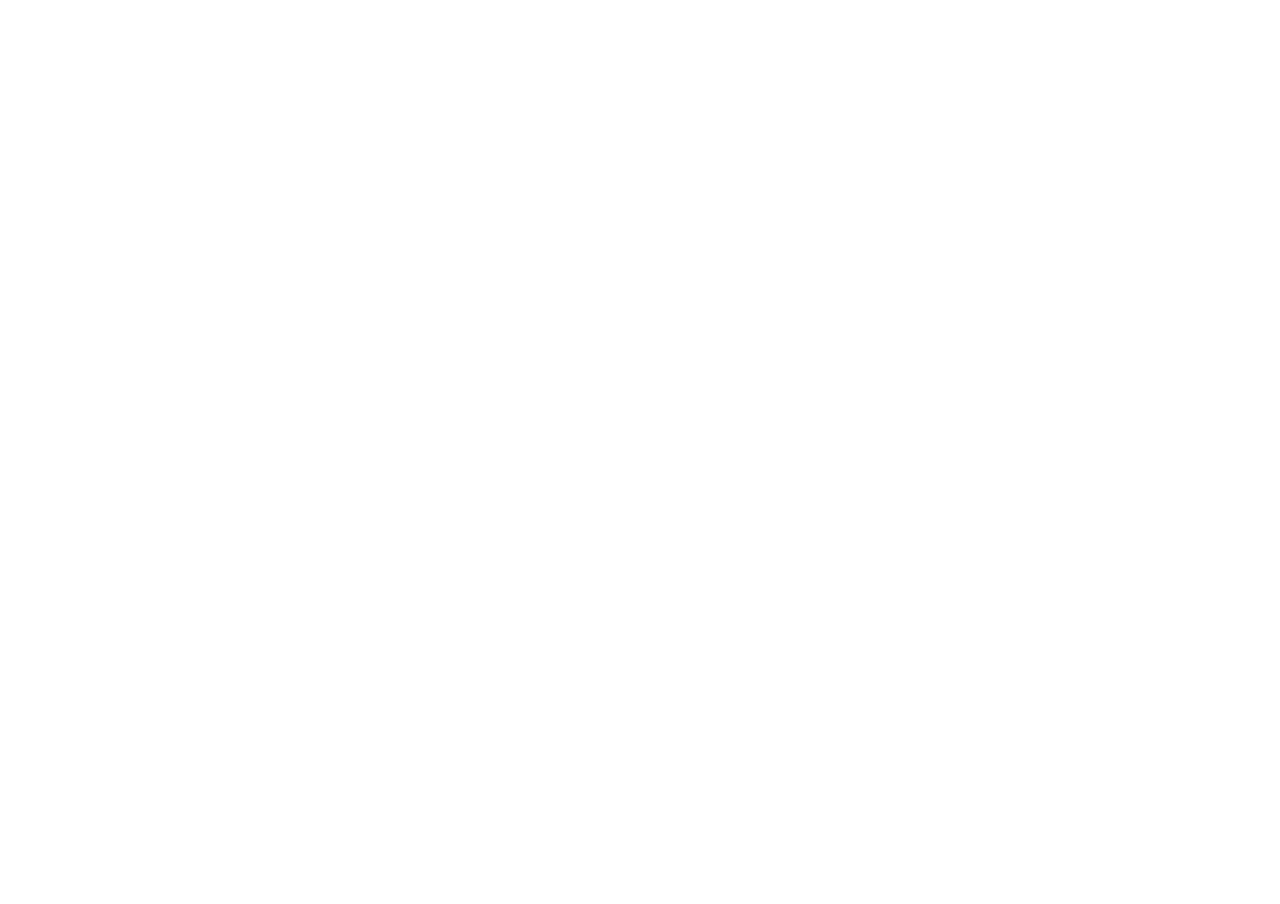
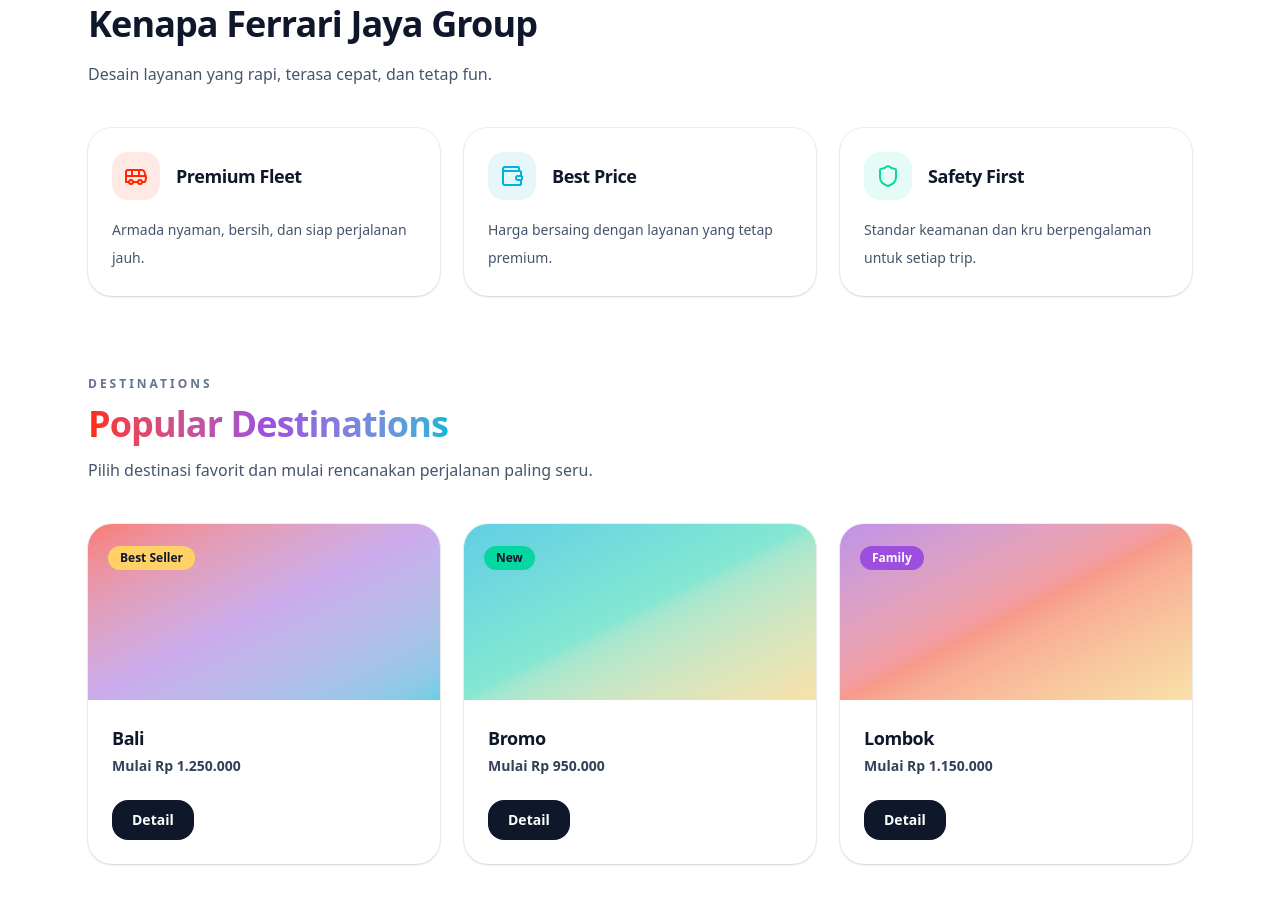
Before and after one commit to rifkydyatama/ferarri-tour-travel, a Next.js app: page / in a window 1280 px wide. Shown: the part 980-1884 px from the top of the page. Before the commit the page ends 872 px from the top, so only its background shows below. Built offline with nearby package versions, Linux system fonts and the light colour scheme.

Commit message:
feat: features + destinations sections

```diff
--- a/src/app/page.tsx
+++ b/src/app/page.tsx
@@ -1,11 +1,15 @@
 import Navbar from "@/components/Navbar";
 import Hero from "@/components/Hero";
+import Features from "@/components/Features";
+import Destinations from "@/components/Destinations";
 
 export default function Home() {
   return (
     <div className="min-h-svh bg-white text-slate-900">
       <Navbar />
       <Hero />
+      <Features />
+      <Destinations />
     </div>
   );
 }
--- /dev/null
+++ b/src/components/Destinations.tsx
@@ -0,0 +1,112 @@
+"use client";
+
+import Link from "next/link";
+import { motion } from "framer-motion";
+
+type Destination = {
+  title: string;
+  price: string;
+  badge: "Best Seller" | "New" | "Family";
+  badgeClass: string;
+  gradientClass: string;
+};
+
+const DESTINATIONS: Destination[] = [
+  {
+    title: "Bali",
+    price: "Mulai Rp 1.250.000",
+    badge: "Best Seller",
+    badgeClass: "bg-sun text-slate-900",
+    gradientClass: "from-ferrari/60 via-plum/45 to-ocean/60",
+  },
+  {
+    title: "Bromo",
+    price: "Mulai Rp 950.000",
+    badge: "New",
+    badgeClass: "bg-leaf text-slate-900",
+    gradientClass: "from-ocean/60 via-leaf/45 to-sun/55",
+  },
+  {
+    title: "Lombok",
+    price: "Mulai Rp 1.150.000",
+    badge: "Family",
+    badgeClass: "bg-plum text-white",
+    gradientClass: "from-plum/60 via-ferrari/45 to-sun/55",
+  },
+];
+
+export default function Destinations() {
+  return (
+    <section className="bg-white">
+      <div className="mx-auto max-w-6xl px-6 pb-20">
+        <div className="flex flex-col gap-3">
+          <p className="text-xs font-semibold tracking-[0.25em] text-slate-500">
+            DESTINATIONS
+          </p>
+          <div className="flex items-end justify-between gap-6">
+            <h2 className="text-3xl font-extrabold tracking-tight text-slate-900 sm:text-4xl">
+              <span className="bg-linear-to-r from-ferrari via-plum to-ocean bg-clip-text text-transparent">
+                Popular Destinations
+              </span>
+            </h2>
+          </div>
+          <p className="max-w-2xl text-base leading-7 text-slate-600">
+            Pilih destinasi favorit dan mulai rencanakan perjalanan paling seru.
+          </p>
+        </div>
+
+        <div className="mt-10 grid gap-6 md:grid-cols-3">
+          {DESTINATIONS.map((item) => (
+            <motion.article
+              key={item.title}
+              whileHover={{ y: -6 }}
+              transition={{ duration: 0.18, ease: [0.2, 0.8, 0.2, 1] }}
+              className="overflow-hidden rounded-3xl bg-white shadow-sm ring-1 ring-black/5"
+            >
+              <div className="relative">
+                <div className="h-44 w-full bg-slate-100" />
+                <div
+                  className={
+                    "absolute inset-0 bg-linear-to-br " + item.gradientClass
+                  }
+                />
+                <div className="absolute left-5 top-5">
+                  <span
+                    className={
+                      "inline-flex items-center rounded-full px-3 py-1 text-xs font-semibold " +
+                      item.badgeClass
+                    }
+                  >
+                    {item.badge}
+                  </span>
+                </div>
+              </div>
+
+              <div className="p-6">
+                <div className="flex items-start justify-between gap-4">
+                  <div>
+                    <h3 className="text-lg font-bold tracking-tight text-slate-900">
+                      {item.title}
+                    </h3>
+                    <p className="mt-1 text-sm font-semibold text-slate-700">
+                      {item.price}
+                    </p>
+                  </div>
+                </div>
+
+                <div className="mt-6">
+                  <Link
+                    href="#"
+                    className="inline-flex items-center justify-center rounded-2xl bg-slate-900 px-5 py-2.5 text-sm font-semibold text-white transition hover:bg-slate-800"
+                  >
+                    Detail
+                  </Link>
+                </div>
+              </div>
+            </motion.article>
+          ))}
+        </div>
+      </div>
+    </section>
+  );
+}
--- /dev/null
+++ b/src/components/Features.tsx
@@ -0,0 +1,69 @@
+"use client";
+
+import { motion } from "framer-motion";
+import { Bus, Shield, Wallet } from "lucide-react";
+
+const FEATURES = [
+  {
+    title: "Premium Fleet",
+    description: "Armada nyaman, bersih, dan siap perjalanan jauh.",
+    Icon: Bus,
+    colorClass: "text-ferrari",
+    bgClass: "bg-ferrari/10",
+  },
+  {
+    title: "Best Price",
+    description: "Harga bersaing dengan layanan yang tetap premium.",
+    Icon: Wallet,
+    colorClass: "text-ocean",
+    bgClass: "bg-ocean/10",
+  },
+  {
+    title: "Safety First",
+    description: "Standar keamanan dan kru berpengalaman untuk setiap trip.",
+    Icon: Shield,
+    colorClass: "text-leaf",
+    bgClass: "bg-leaf/10",
+  },
+] as const;
+
+export default function Features() {
+  return (
+    <section className="bg-white">
+      <div className="mx-auto max-w-6xl px-6 py-16 sm:py-20">
+        <div className="max-w-2xl">
+          <p className="text-xs font-semibold tracking-[0.25em] text-slate-500">
+            FEATURES
+          </p>
+          <h2 className="mt-4 text-3xl font-extrabold tracking-tight text-slate-900 sm:text-4xl">
+            Kenapa Ferrari Jaya Group
+          </h2>
+          <p className="mt-4 text-base leading-7 text-slate-600">
+            Desain layanan yang rapi, terasa cepat, dan tetap fun.
+          </p>
+        </div>
+
+        <div className="mt-10 grid gap-6 md:grid-cols-3">
+          {FEATURES.map(({ title, description, Icon, colorClass, bgClass }) => (
+            <motion.article
+              key={title}
+              whileHover={{ scale: 1.03 }}
+              transition={{ duration: 0.18, ease: [0.2, 0.8, 0.2, 1] }}
+              className="rounded-3xl bg-white p-6 shadow-sm ring-1 ring-black/5"
+            >
+              <div className="flex items-center gap-4">
+                <div className={"grid h-12 w-12 place-items-center rounded-2xl " + bgClass}>
+                  <Icon className={"h-6 w-6 " + colorClass} />
+                </div>
+                <h3 className="text-lg font-bold tracking-tight text-slate-900">
+                  {title}
+                </h3>
+              </div>
+              <p className="mt-4 text-sm leading-7 text-slate-600">{description}</p>
+            </motion.article>
+          ))}
+        </div>
+      </div>
+    </section>
+  );
+}
```
